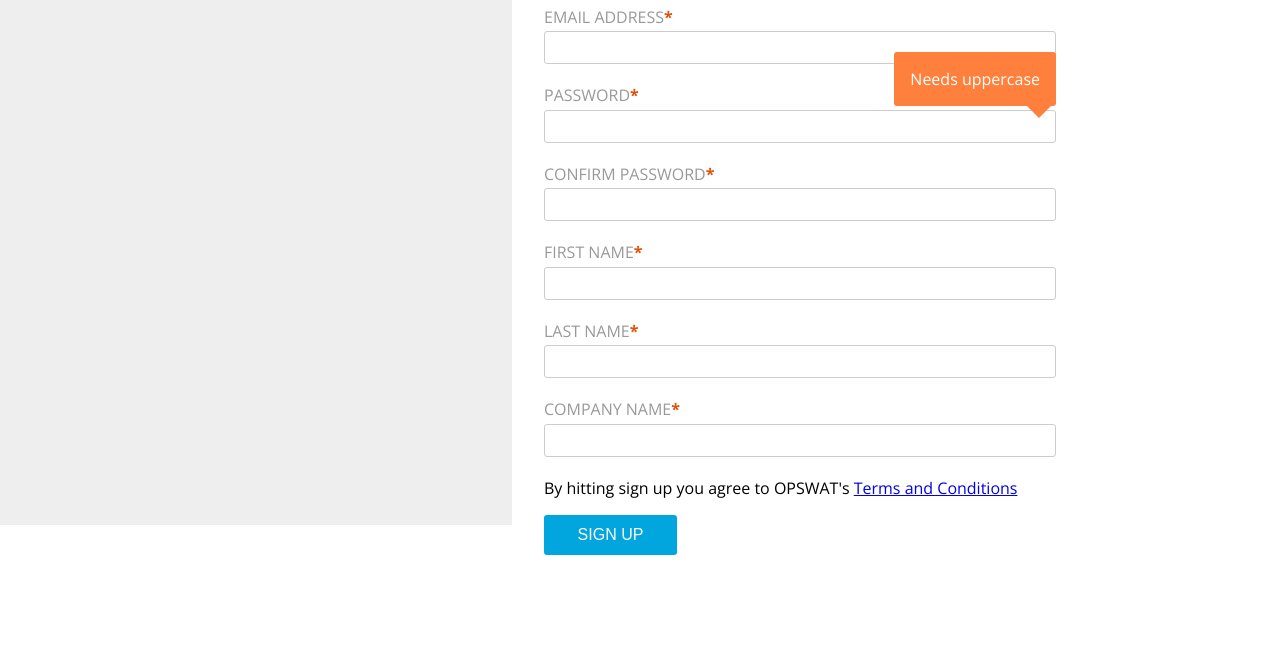
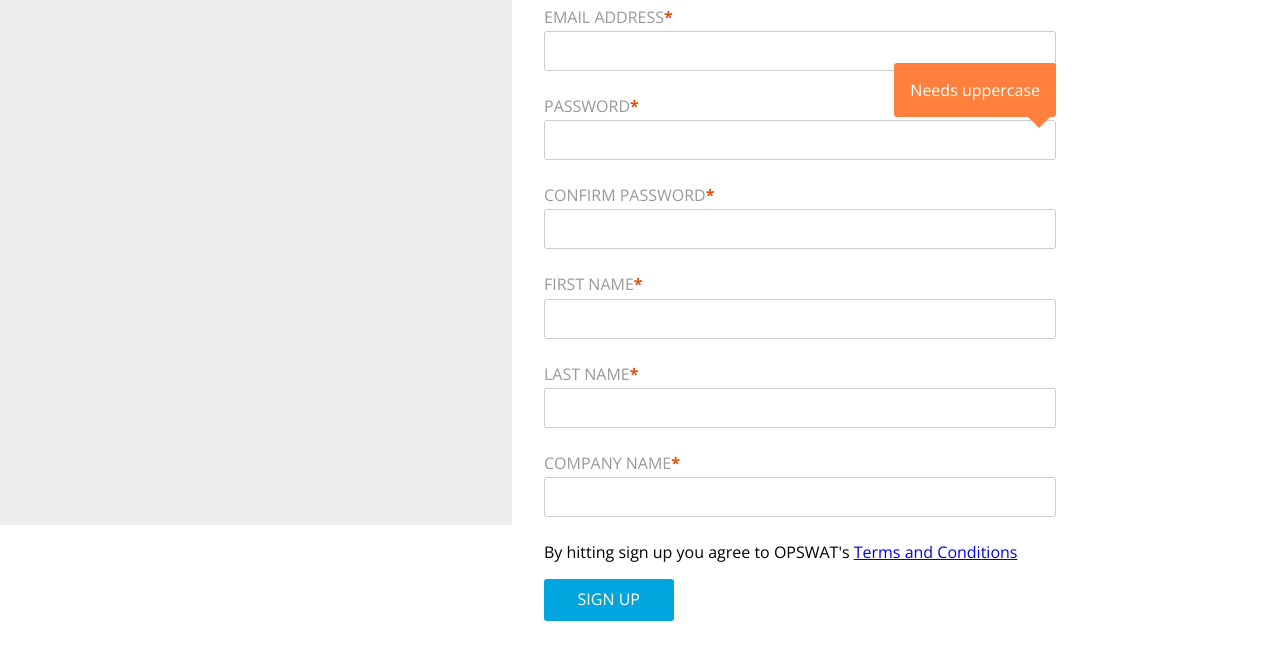
Before and after one commit to xaviervalarino/xaviervalarino.github.io, a plain HTML site: page 1028_registration/register.html in a window 1280 px wide. Shown: the part 153-800 px from the top of the page. Drawn offline with nearby package versions, Linux system fonts and the light colour scheme.

Commit message:
1028 registration
- changes to input padding and styles
- tab indexing for inputs
- password now shows masking

```diff
--- a/1028_registration/accounts.css
+++ b/1028_registration/accounts.css
@@ -36,11 +36,16 @@ input,
   margin: 0; /* 3 */
 }
 input::-moz-focus-inner {
-  border: 0;
-  padding: 0;
+	border: 0;
+	padding: 0;
 }
 input {
-  line-height: normal;
+	font-family: inherit;
+	font-size: 1em;
+	line-height: 1.2em;
+	-webkit-appearance: none;
+	border-radius: 0;
+	padding-left: .8em;
 }
 input[type="checkbox"] {
   box-sizing: border-box; /* 1 */
@@ -126,7 +131,6 @@ input:not(#submitSignUp) {
 	border: 1px solid #ccc;
 	border-radius: 3px;
 	margin-bottom: 1.5em;
-	padding: 0;
 	box-sizing: border-box;
 }
 #submitSignUp {
--- a/1028_registration/register.html
+++ b/1028_registration/register.html
@@ -29,11 +29,11 @@
 				<form action="">
 					<div id="email">
 						<label>Email Address<span class="required">*</span></label>
-							<input name="" type="" id="">
+							<input name="" type="email" id="" tabindex="1">
 					</div>
 					<div id="psswrd">
 						<label>Password<span class="required">*</span></label>
-							<input name="" type="" id="" tabindex="1">
+							<input name="password" type="password" autocomplete = "off" id="password" tabindex="2" style="cursor">
 						<div id="psswrdTest">
 							<ul>
 								<li id="uprCase" title="">Needs uppercase</li>
@@ -46,22 +46,22 @@
 					</div>
 					<div id="confirm">
 						<label>Confirm Password<span class="required">*</span></label>
-							<input name="" type="" id="" tabindex="2">
+							<input name="" type="" id="" tabindex="3">
 					</div>
 					<div id="firstName">
 						<label>First Name<span class="required">*</span></label>
-							<input name="" type="" id="" tabindex="3">
+							<input name="" type="" id="" tabindex="4">
 					</div>
 					<div id="lastName">
 						<label>Last Name<span class="required">*</span></label>
-							<input name="" type="" id="" tabindex="4">
+							<input name="" type="" id="" tabindex="5">
 					</div>
 					<div id="company">
 						<label>Company Name<span class="required">*</span></label>
-							<input name="" type="" id="" tabindex="5">
+							<input name="" type="" id="" tabindex="6">
 					</div>
 					<span id="terms">By hitting sign up you agree to OPSWAT's <a href="https://accounts.opswat.com/auth/module.php/opswauth/eula.php">Terms and Conditions</a></span>
-					<input type="button" id="submitSignUp" value="Sign Up" tabindex="8">
+					<input type="button" id="submitSignUp" value="Sign Up" tabindex="7">
 				</form>
 			</div>
 		</div>
```
